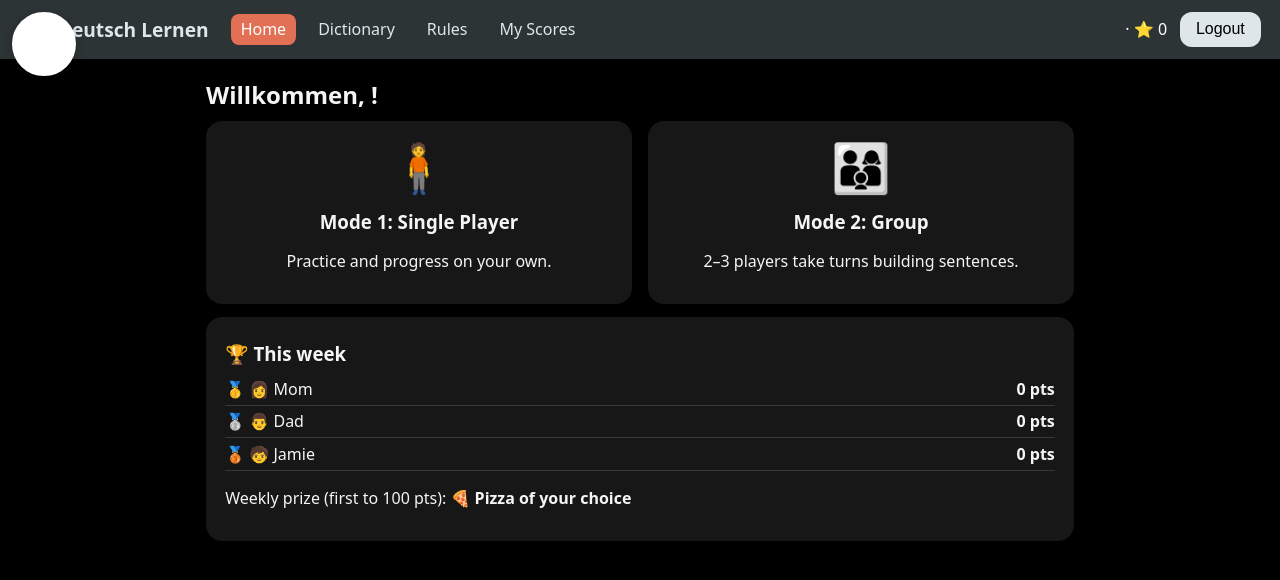
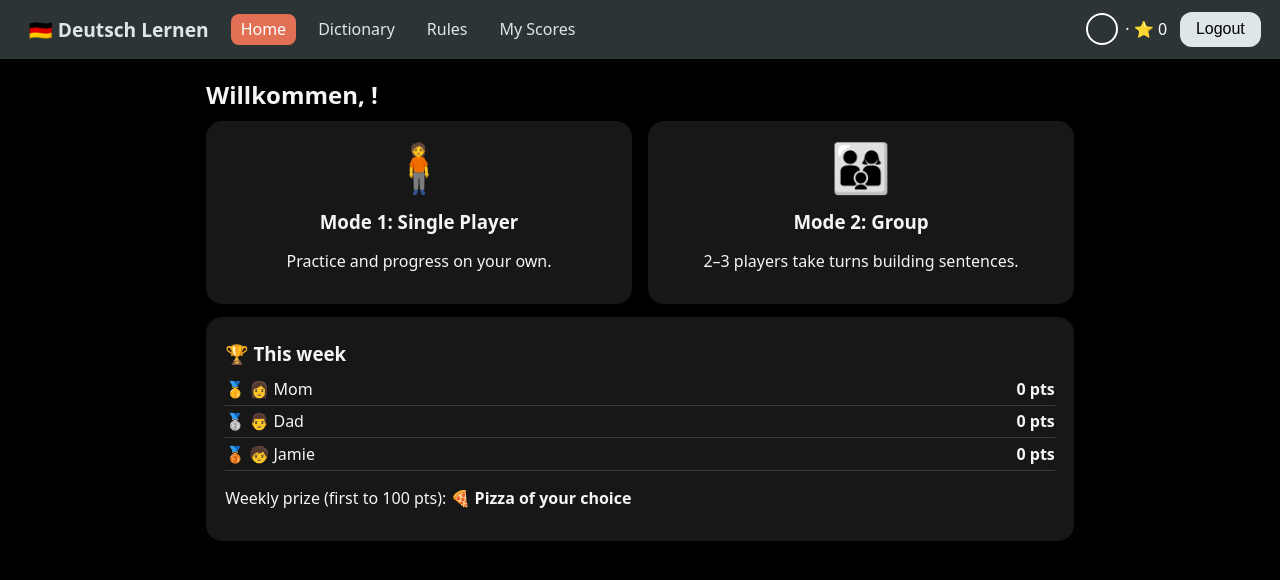
Before and after one commit to jonathancoombes/deutsch-lernen, an Angular app: page / in a window 1280 px wide. Shown: the top 580 px of the page. Built offline with nearby package versions, Linux system fonts and the light colour scheme; sample sign-in values are in the browser's storage.

Commit message:
Move profile avatar circle to header
Co-authored-by: jonathancoombes <20184204+jonathancoombes@users.noreply.github.com>

```diff
--- a/src/app/pages.ts
+++ b/src/app/pages.ts
@@ -46,7 +46,7 @@ export class Login {
     <a routerLink="/rules" routerLinkActive="act">Rules</a>
     <a routerLink="/profile" routerLinkActive="act">My Scores</a>
     <span class="grow"></span>
-    <span class="me">{{ auth.profile()?.avatar }} {{ auth.profile()?.label }} · ⭐ {{ scores.total(auth.user()!) }}</span>
+    <span class="me"><span class="profile-avatar">{{ auth.profile()?.avatar }}</span>{{ auth.profile()?.label }} · ⭐ {{ scores.total(auth.user()!) }}</span>
     <button class="btn" (click)="out()">Logout</button>
   </nav>
   <main><router-outlet /></main>`,
@@ -59,7 +59,6 @@ export class Shell {
 @Component({
   selector: 'app-home', imports: [RouterLink],
   template: `
-  <div class="profile-frame" aria-label="Your profile picture">{{ auth.profile()?.avatar }}</div>
   <h2>Willkommen, {{ auth.profile()?.label }}! {{ auth.profile()?.avatar }}</h2>
   <div class="grid two">
     <a class="card mode" routerLink="/practice"><span class="big bounce">🧍</span><h3>Mode 1: Single Player</h3><p>Practice and progress on your own.</p></a>
--- a/src/styles.css
+++ b/src/styles.css
@@ -43,9 +43,8 @@ input { width:100%; padding:.6rem; border-radius:10px; border:2px solid #636e72;
 @keyframes shake { 25% { transform:translateX(-8px); } 75% { transform:translateX(8px); } }
 @media (max-width:600px) { .grid.two,.grid.three { grid-template-columns:1fr; } }
 
-.profile-frame {
-  position: absolute; top: 12px; left: 12px; width: 64px; height: 64px;
-  display: flex; align-items: center; justify-content: center;
-  background: #fff; border: 3px solid #fff; border-radius: 50%;
-  font-size: 2rem; box-shadow: 0 2px 8px rgba(0,0,0,.25); z-index: 5;
+.me { display:flex; align-items:center; gap:.45rem; }
+.profile-avatar {
+  display:inline-flex; width:2rem; height:2rem; align-items:center; justify-content:center;
+  border:2px solid #fff; border-radius:50%; line-height:1;
 }
```
